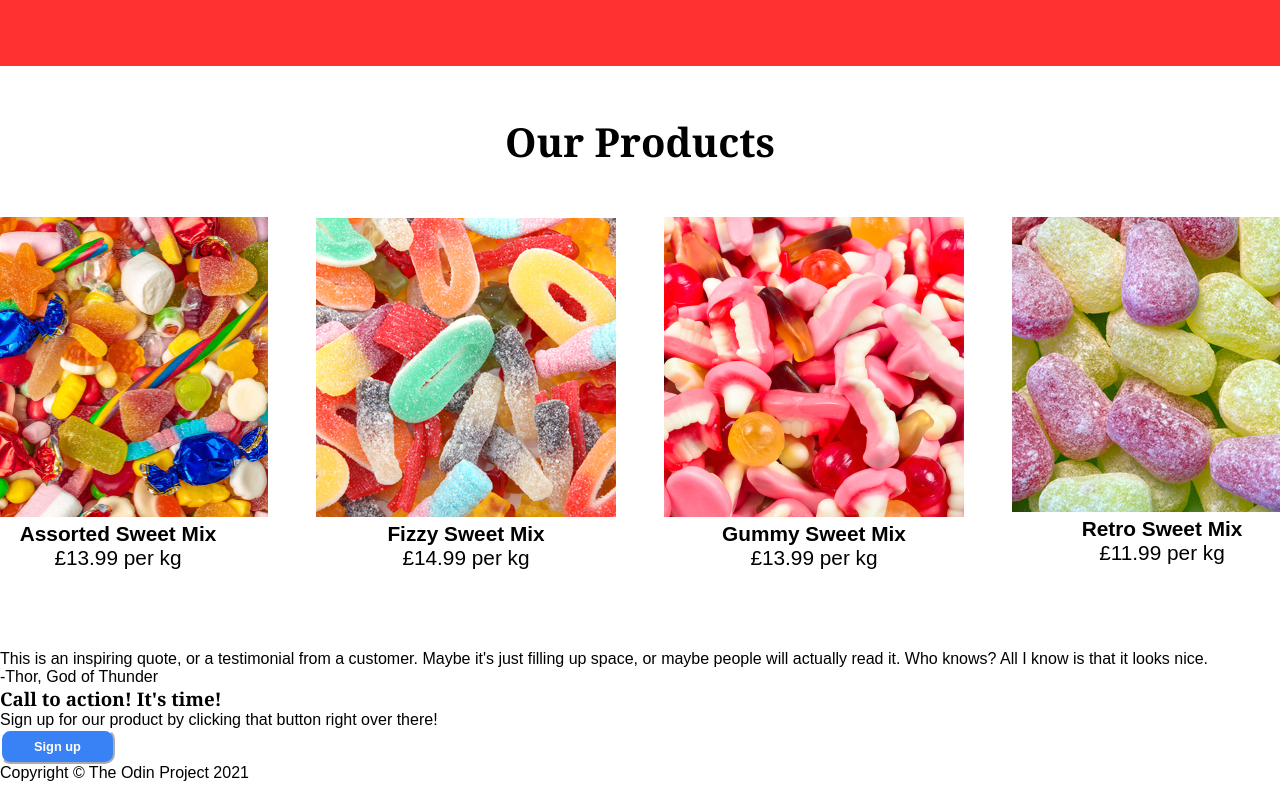
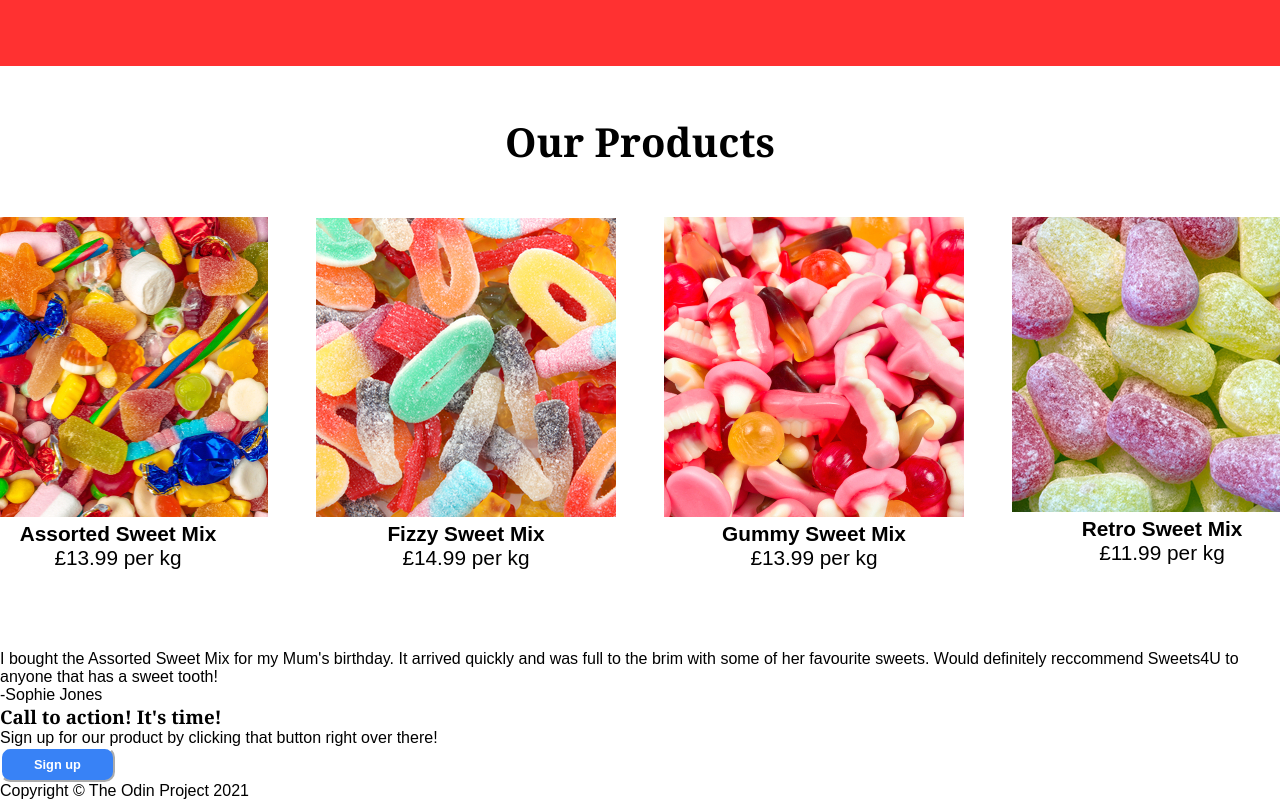
Before and after one commit to charlottelambe/odin-landing-page-project, a plain HTML site: page index.html in a window 1280 px wide. Shown: the part 715-1515 px from the top of the page. Drawn offline with Linux system fonts and the light colour scheme.

Commit message:
Update index.html
Section three html complete

```diff
--- a/index.html
+++ b/index.html
@@ -10,7 +10,7 @@
     <div class="section-one">
     <div class="header">
 	<nav>
-      <img class="header-logo" src="./sweets4u-logo.png" alt="Sweets4U Logo">
+      <img class="header-logo" src="./sweets4u-logo.png" alt="">
       <ul class="header-links">
         <li><a href="#Products">Products</a></li>
         <li><a href="#Testimonials">Testimonials</a></li>
@@ -71,8 +71,10 @@
         </div>
 
         <div class="section-three">
-             <p class="quote" id="Testimonials">This is an inspiring quote, or a testimonial from a customer. Maybe it's just filling up space, or maybe people will actually read it. Who knows? All I know is that it looks nice.</p>
-          <p class="author">-Thor, God of Thunder</p>
+             <p class="quote" id="Testimonials">
+			 I bought the Assorted Sweet Mix for my Mum's birthday. It arrived quickly and was full to the brim with some of her favourite sweets. Would definitely reccommend Sweets4U to anyone that has a sweet tooth!
+			</p>
+          <p class="author">-Sophie Jones</p>
         </div>
 
       <div class="section-four">
```
